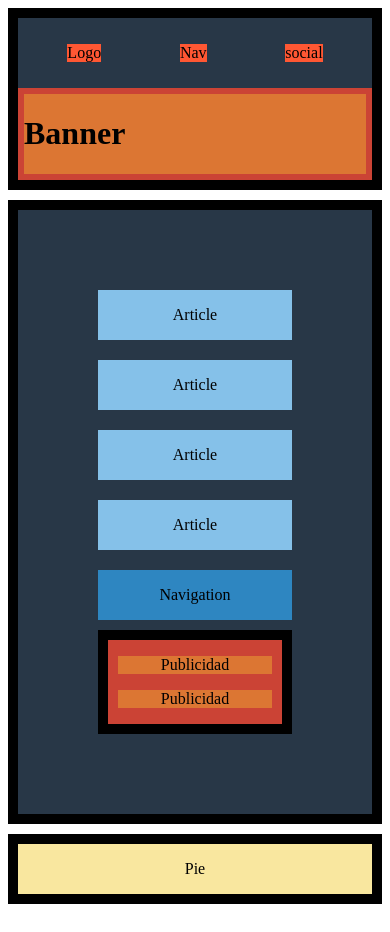
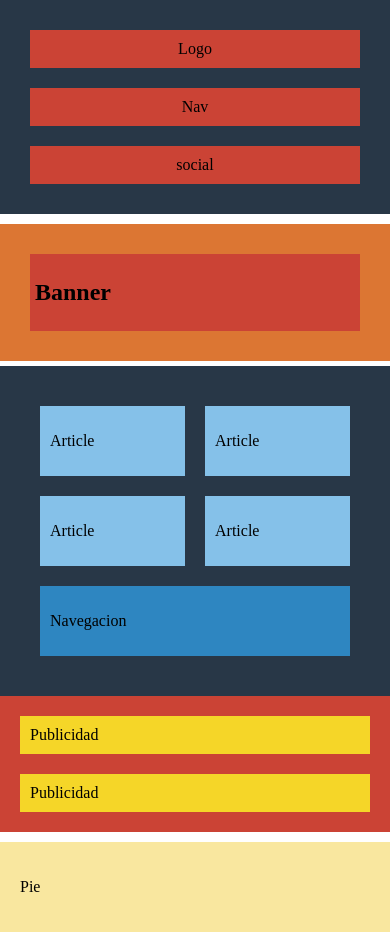
Before and after one commit to IsadoraMatias/Exercici-HTML-i-CSS, a plain HTML site: page nivell-1/index.html in a window 390 px wide. Drawn offline with Linux system fonts and the light colour scheme.

Commit message:
General adjustments and media query for tablet version – Exercise 2

```diff
--- a/nivell-1/index.html
+++ b/nivell-1/index.html
@@ -9,25 +9,27 @@
 <body>
     <div class="container">
         <header>
-            <div class="navbar"><!--  REFAZER LA NAVBAR CON UNA LISTA -->
-                <!-- <div class="logo"><p>Logo</p></div> -->
-                <ul>
-                    <li>Logo</li>
-                    <li>Nav</li>
-                    <li>social</li>
-                </ul>
-               <!-- <div class="social"><p>Social</p></div> -->
-            </div>
-           <div class="banner"><h1>Banner</h1>
+            <div class="navbar">
+                    <div class="logo">Logo</div>
+                    <div class="nav">Nav</div>
+                    <div class="social">social</div>
               </div>
          </header>
-        <main class="main-content">
+           <section class="banner">
+            <div class="banner-box">
+                <h1>Banner</h1>
+            </div>
+            </section>
+        <main>
+            <div class="main-content">
                   <div class="articles">
-                <div class="item1"><p>Article</p></div>
-                <div class="item2"><p>Article</p></div>
-                <div class="item3"><p>Article</p></div>
-                <div class="item4"><p>Article</p></div>
-                <div class="item5"><p>Navigation</p></div>
+                <div class="article1"><p>Article</p></div>
+                <div class="article2"><p>Article</p></div>
+                <div class="article3"><p>Article</p></div>
+                <div class="article4"><p>Article</p></div>
+                <div class="navegation"><p>Navegacion</p></div>
+                 </div>
+
             </div>
             <aside class="advertising">
                      <div class="ad"><p>Publicidad</p></div>
@@ -37,6 +39,5 @@
 
         <footer><p>Pie</p></footer>
     </div>
-
     </body>
 </html>
--- a/nivell-1/style.css
+++ b/nivell-1/style.css
@@ -1,115 +1,124 @@
-/* body{
-  height: 100%;
+
+body {
   margin: 0;
-  }    */
+}
 
-  .container{
+.container {
   max-width: 1200px;
   margin: auto;
 }
 
-    p {
-        text-align: center;
-        color: #010101;
+header {
+  margin-bottom: 10px;
+  background-color: #283747;
+  padding: 20px;
 }
 
-  header {
-    border: solid 10px black;
-    margin-bottom: 10px;
-    background-color: #283747;
-    }
-
-  ul {
+.navbar {
   display: flex;
-    justify-content: space-around;
+  justify-content: center;
+  gap: 20px;
   padding: 10px;
 }
 
-   li{
-      background-color: #FF5733;
-      list-style: none;
+.logo, .nav, .social{
+  background-color: #cb4335;
+  padding: 10px;
+  display: flex;
+  align-items: center;
+  justify-content: center;
   }
 
-.banner {
-    border: solid 6px #cb4335;
-    background-color: #dc7633;
+.logo{
+    flex: 1;
 }
 
-.main-content{
+.nav{
+    flex: 2;
+}
+
+.social{
+    flex: 1;
+}
+.banner {
+  background-color: #dc7633;
+  padding: 30px;
+  margin-bottom: 5px;
+}
+
+.banner-box {
+  background-color: #cb4335;
+  padding: 5px;
+}
+
+main {
   display: grid;
   grid-template-columns: 3fr 1fr;
- gap: 10px;
- border: solid 10px black;
+  }
+
+.main-content {
   background-color: #283747;
- padding: 80px;
+  padding: 40px;
 }
 
 .articles {
   display: grid;
   gap: 20px;
-    grid-template-columns: 2fr 2fr;
+  grid-template-columns: 1fr 1fr;
 }
 
-.item1, .item2, .item3, .item4 {
+.article1,
+.article2,
+.article3,
+.article4,
+.navegation {
   background-color: #85c1e9;
+  padding: 10px;
 }
 
-.item5 {
+.navegation {
   grid-column: span 2;
-    background-color:#2e86c1;
+  background-color: #2e86c1;
 }
 
 .advertising {
-    background-color:#cb4335;
-    border: solid 10px black;
-
+  background-color: #cb4335;
+  display: flex;
+  flex-direction: column;
+  gap: 20px;
+  padding:20px;
   }
 
   .ad {
-    margin: 10px;
-    background-color:#dc7633;
+  background-color: #f5d628;
+  padding: 10px;
+}
+
+.ad p{
+    margin: 0;
 }
 
 footer {
   margin-top: 10px;
-    border: solid 10px black;
-    background-color: #f9e79f ;
+  background-color: #f9e79f;
+  padding: 20px;
 }
 
 /* Exercici 2: Seguint amb el projecte anterior, fes la versió per tauleta */
 
-@media screen and (max-width: 600px) {
-    .container{
-        max-width: 600px;
+@media screen and (max-width: 700px) {
+  .container {
+    max-width: 100%;
     margin: auto;
   }
 
-        .navbar{
+  .navbar {
     display: flex;
     flex-direction: column;
   }
 
-        .main-content{
+ main {
     display: flex;
     flex-direction: column;
   }
 }
-
-    /* Exercici 3: Com el cas anterior, ara hauràs de fer l'adaptació a versió Mobile. */
-
-    @media screen and (max-width: 400px) {
-        .container{
-            max-width: 600px;
-            margin: auto;
-            }
-
-            .navbar{
-                display: flex;
-                flex-direction: column;
-            }
-
-            .main-content, .articles {
-                display: flex;
-                flex-direction: column;
-            }
-    }
```
Lines whose indentation alone changed are shown as unchanged.
